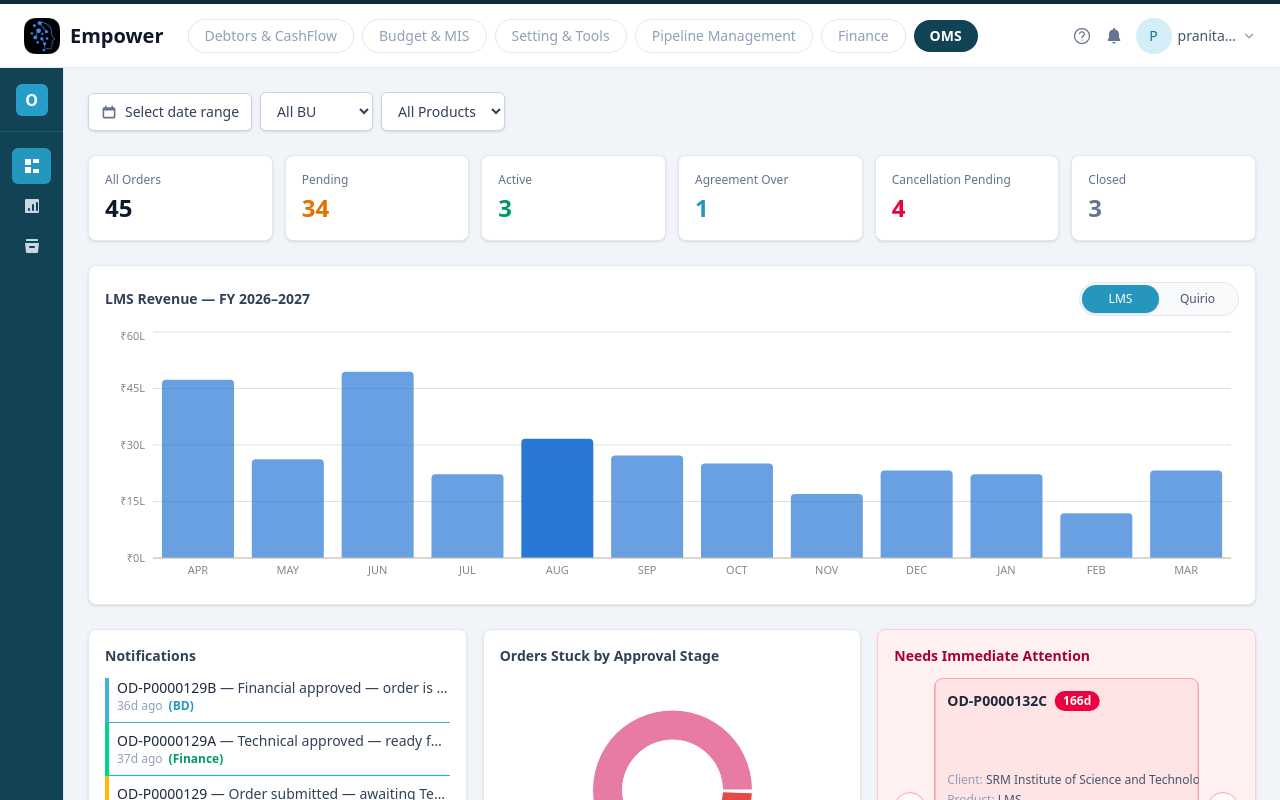
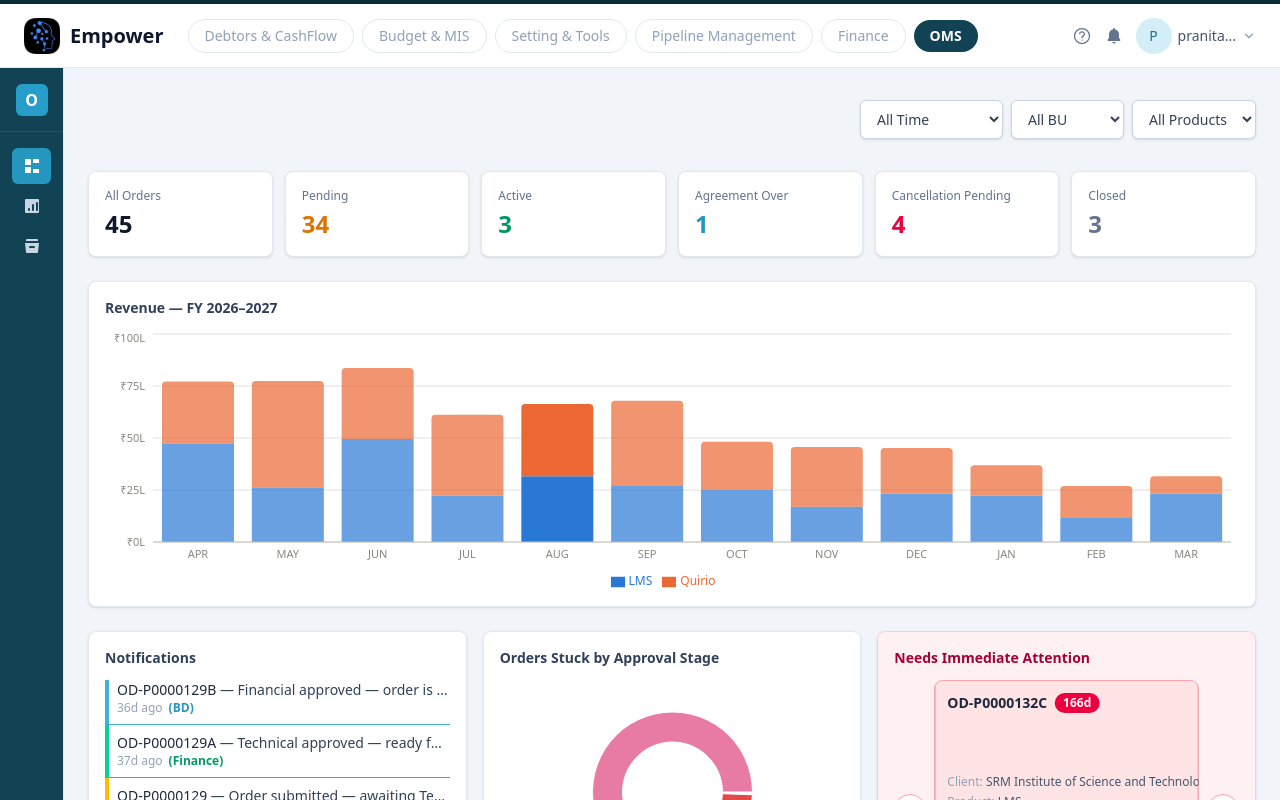
Before and after one commit to rishabhsahuTLE/OMS, a React (Vite) app: page /report#/dashboard in a window 1280 px wide. Built offline with nearby package versions, Linux system fonts and the light colour scheme.

Commit message:
dashboard filter changes

```diff
--- a/src/pages/Dashboard.tsx
+++ b/src/pages/Dashboard.tsx
@@ -70,34 +70,6 @@ const PRODUCT_COLORS: Record<string, string> = {
   LMS: "#2a78d6",
   Quirio: "#eb6834",
 };
-
-// A macOS-style sliding switch (Wi-Fi/Bluetooth toggle look) rather than two
-// independently-colored buttons — one pill glides between the two slots on
-// click, with the labels layered on top so it still reads as text, not a
-// bare on/off. Assumes exactly two options (true for PRODUCT_NAMES today).
-function ProductToggle({ value, onChange }: { value: string; onChange: (product: string) => void }) {
-  const activeIndex = PRODUCT_NAMES.indexOf(value);
-  return (
-    <div className="relative flex w-40 shrink-0 rounded-full border border-slate-200 bg-slate-50 p-0.5 text-xs font-medium">
-      <div
-        className="absolute inset-y-0.5 left-0.5 w-[calc(50%-2px)] rounded-full bg-indigo-600 shadow-sm transition-transform duration-200 ease-out"
-        style={{ transform: `translateX(${activeIndex * 100}%)` }}
-      />
-      {PRODUCT_NAMES.map((product) => (
-        <button
-          key={product}
-          type="button"
-          onClick={() => onChange(product)}
-          className={`relative z-10 flex-1 rounded-full px-3 py-1.5 text-center transition-colors duration-200 ${
-            value === product ? "text-white" : "text-slate-600 hover:text-slate-800"
-          }`}
-        >
-          {product}
-        </button>
-      ))}
-    </div>
-  );
-}
 
 const STAGE_PIE_COLORS: Record<ApprovalStageKey, string> = {
   technical: "#e87ba4",
@@ -442,18 +414,46 @@ function parseISO(d: string) {
   return new Date(y, m - 1, day);
 }
 
+// Date filter is preset-driven (past 1/3/6 months, last year) rather than a
+// bare calendar — "custom" is the one case that falls back to the calendar
+// popover for a manual range.
+type DatePreset = "all" | "1m" | "3m" | "6m" | "1y" | "custom";
+
+const DATE_PRESET_OPTIONS: { key: DatePreset; label: string }[] = [
+  { key: "all", label: "All Time" },
+  { key: "1m", label: "Past 1 Month" },
+  { key: "3m", label: "Past 3 Months" },
+  { key: "6m", label: "Past 6 Months" },
+  { key: "1y", label: "Last Year" },
+  { key: "custom", label: "Custom Range" },
+];
+
+function computePresetRange(preset: DatePreset): DateRange {
+  if (preset === "all" || preset === "custom") return { start: null, end: null };
+  const end = new Date();
+  const start = new Date(end);
+  if (preset === "1m") start.setMonth(start.getMonth() - 1);
+  else if (preset === "3m") start.setMonth(start.getMonth() - 3);
+  else if (preset === "6m") start.setMonth(start.getMonth() - 6);
+  else if (preset === "1y") start.setFullYear(start.getFullYear() - 1);
+  return { start, end };
+}
+
 export default function Dashboard({ orders, clients, onNavigate }: DashboardProps) {
-  const [selectedProduct, setSelectedProduct] = useState(PRODUCT_NAMES[0]);
-  const [selectedProjectionProduct, setSelectedProjectionProduct] = useState(PRODUCT_NAMES[0]);
-
   // Compact top filter bar — Date (by Order Creation Date, same convention
   // as every other list page's "Created On" filter), BU (Client Type —
   // there's no separate Business Unit concept in this app, so it's reused
   // as-is), and Product. All three narrow `filteredOrders` below, which
   // every chart/tile on this page is derived from.
+  const [datePreset, setDatePreset] = useState<DatePreset>("all");
   const [dateRange, setDateRange] = useState<DateRange>({ start: null, end: null });
   const [buFilter, setBuFilter] = useState<string>("all");
   const [productFilter, setProductFilter] = useState<string>("all");
+
+  function handleDatePresetChange(preset: DatePreset) {
+    setDatePreset(preset);
+    setDateRange(computePresetRange(preset));
+  }
 
   const clientTypeById = useMemo(() => new Map(clients.map((c) => [c.id, c.type])), [clients]);
 
@@ -494,23 +494,25 @@ export default function Dashboard({ orders, clients, onNavigate }: DashboardProp
   const fyColumns = useMemo(() => buildFiscalYearColumns(new Date()), []);
   const currentColIdx = fyColumns.findIndex((c) => c.isCurrent);
 
-  const revenueByProduct = useMemo(() => {
+  // Stacked by product (LMS + Quirio) per month — replaces the old
+  // single-product toggle now that the universal Product filter up top
+  // already covers narrowing to one product; this shows both at once
+  // instead of needing a per-chart selector.
+  const monthlyRevenueChartData = useMemo(() => {
     const live = filteredOrders.filter((o) => o.lifecycleStatus !== "cancelled");
-    return PRODUCT_NAMES.map((product) => {
-      const productOrders = live.filter((o) => o.product === product);
-      const monthly = fyColumns.map((col) => ({
+    return fyColumns.map((col) => {
+      const row: { month: string; isCurrent: boolean; [product: string]: string | number | boolean } = {
         month: col.label,
-        amount: productOrders.reduce((sum, o) => sum + (billsInColumn(o, col) ? o.amount : 0), 0),
         isCurrent: col.isCurrent,
-      }));
-      return { product, monthly };
+      };
+      PRODUCT_NAMES.forEach((product) => {
+        row[product] = live
+          .filter((o) => o.product === product)
+          .reduce((sum, o) => sum + (billsInColumn(o, col) ? o.amount : 0), 0);
+      });
+      return row;
     });
   }, [filteredOrders, fyColumns]);
-
-  const selectedProductMonthly = useMemo(
-    () => revenueByProduct.find((r) => r.product === selectedProduct)?.monthly ?? [],
-    [revenueByProduct, selectedProduct]
-  );
 
   const stageStuck = useMemo(() => {
     const counts: Record<ApprovalStageKey, number> = {
@@ -590,21 +592,35 @@ export default function Dashboard({ orders, clients, onNavigate }: DashboardProp
     [revenueSummaryRows]
   );
 
+  // Same stacked-by-product shape as managerChartData above, for the same
+  // reason — no per-chart product toggle now that the universal filter
+  // covers it.
   const managerProjectionChartData = useMemo(
     () =>
-      revenueProjectionRows
+      [...revenueProjectionRows]
+        .sort((a, b) => b.grandTotal - a.grandTotal)
         .map((r) => ({
           manager: r.manager,
-          value: r.perProduct.find((p) => p.product === selectedProjectionProduct)?.total ?? 0,
-        }))
-        .sort((a, b) => b.value - a.value),
-    [revenueProjectionRows, selectedProjectionProduct]
+          ...Object.fromEntries(r.perProduct.map((p) => [p.product, p.total])),
+        })),
+    [revenueProjectionRows]
   );
 
   return (
     <div className="flex flex-col gap-6">
-      <div className="flex flex-wrap items-center gap-2">
-        <DateRangePicker value={dateRange} onChange={setDateRange} />
+      <div className="sticky top-0 z-30 flex flex-wrap items-center justify-end gap-2 bg-slate-100 py-2">
+        <select
+          value={datePreset}
+          onChange={(e) => handleDatePresetChange(e.target.value as DatePreset)}
+          className="rounded-md border border-slate-300 bg-white px-3 py-2 text-sm text-slate-700 shadow-sm hover:border-slate-400 focus:outline-none focus:ring-1 focus:ring-indigo-400"
+        >
+          {DATE_PRESET_OPTIONS.map((o) => (
+            <option key={o.key} value={o.key}>
+              {o.label}
+            </option>
+          ))}
+        </select>
+        {datePreset === "custom" && <DateRangePicker value={dateRange} onChange={setDateRange} />}
         <select
           value={buFilter}
           onChange={(e) => setBuFilter(e.target.value)}
@@ -646,14 +662,11 @@ export default function Dashboard({ orders, clients, onNavigate }: DashboardProp
       </div>
 
       <div className="rounded-lg border border-slate-200 bg-white p-4 shadow-sm">
-        <div className="mb-3 flex items-center justify-between gap-3">
-          <h3 className="text-sm font-semibold text-slate-700">
-            {selectedProduct} Revenue — FY {fyColumns[0].year}–{fyColumns[11].year}
-          </h3>
-          <ProductToggle value={selectedProduct} onChange={setSelectedProduct} />
-        </div>
+        <h3 className="mb-3 text-sm font-semibold text-slate-700">
+          Revenue — FY {fyColumns[0].year}–{fyColumns[11].year}
+        </h3>
         <ResponsiveContainer width="100%" height={260}>
-          <BarChart data={selectedProductMonthly} margin={{ top: 4, right: 8, left: 0, bottom: 0 }}>
+          <BarChart data={monthlyRevenueChartData} margin={{ top: 4, right: 8, left: 0, bottom: 0 }}>
             <CartesianGrid vertical={false} stroke="#e1e0d9" />
             <XAxis
               dataKey="month"
@@ -669,14 +682,27 @@ export default function Dashboard({ orders, clients, onNavigate }: DashboardProp
               tickFormatter={(v: number) => `₹${(v / 100000).toFixed(0)}L`}
             />
             <Tooltip formatter={(v) => formatINR(Number(v))} contentStyle={{ fontSize: 12, borderRadius: 8 }} />
+            <Legend wrapperStyle={{ fontSize: 12 }} />
             <Bar
-              dataKey="amount"
+              dataKey="LMS"
+              stackId="revenue"
+              fill={PRODUCT_COLORS.LMS}
+              className="cursor-pointer"
+              onClick={() => onNavigate("report", "billing", { product: "LMS" })}
+            >
+              {monthlyRevenueChartData.map((m, i) => (
+                <Cell key={i} fillOpacity={m.isCurrent ? 1 : 0.7} />
+              ))}
+            </Bar>
+            <Bar
+              dataKey="Quirio"
+              stackId="revenue"
+              fill={PRODUCT_COLORS.Quirio}
               radius={[4, 4, 0, 0]}
-              fill={PRODUCT_COLORS[selectedProduct]}
               className="cursor-pointer"
-              onClick={() => onNavigate("report", "billing", { product: selectedProduct })}
+              onClick={() => onNavigate("report", "billing", { product: "Quirio" })}
             >
-              {selectedProductMonthly.map((m, i) => (
+              {monthlyRevenueChartData.map((m, i) => (
                 <Cell key={i} fillOpacity={m.isCurrent ? 1 : 0.7} />
               ))}
             </Bar>
@@ -789,12 +815,9 @@ export default function Dashboard({ orders, clients, onNavigate }: DashboardProp
       </div>
 
       <div className="rounded-lg border border-slate-200 bg-white p-4 shadow-sm">
-        <div className="mb-3 flex items-center justify-between gap-3">
-          <h3 className="text-sm font-semibold text-slate-700">
-            Revenue Projection by Account Manager — FY {fyColumns[0].year}–{fyColumns[11].year}
-          </h3>
-          <ProductToggle value={selectedProjectionProduct} onChange={setSelectedProjectionProduct} />
-        </div>
+        <h3 className="mb-3 text-sm font-semibold text-slate-700">
+          Revenue Projection by Account Manager — FY {fyColumns[0].year}–{fyColumns[11].year}
+        </h3>
         <ResponsiveContainer width="100%" height={Math.max(220, managerProjectionChartData.length * 32)}>
           <BarChart
             data={managerProjectionChartData}
@@ -818,10 +841,21 @@ export default function Dashboard({ orders, clients, onNavigate }: DashboardProp
               tickLine={false}
             />
             <Tooltip formatter={(v) => formatINR(Number(v))} contentStyle={{ fontSize: 12, borderRadius: 8 }} />
+            <Legend wrapperStyle={{ fontSize: 12 }} />
             <Bar
-              dataKey="value"
+              dataKey="LMS"
+              stackId="revenue"
+              fill={PRODUCT_COLORS.LMS}
+              className="cursor-pointer"
+              onClick={(data) =>
+                onNavigate("report", "managerReport", { manager: (data.payload as { manager: string }).manager })
+              }
+            />
+            <Bar
+              dataKey="Quirio"
+              stackId="revenue"
+              fill={PRODUCT_COLORS.Quirio}
               radius={[0, 4, 4, 0]}
-              fill={PRODUCT_COLORS[selectedProjectionProduct]}
               className="cursor-pointer"
               onClick={(data) =>
                 onNavigate("report", "managerReport", { manager: (data.payload as { manager: string }).manager })
```
